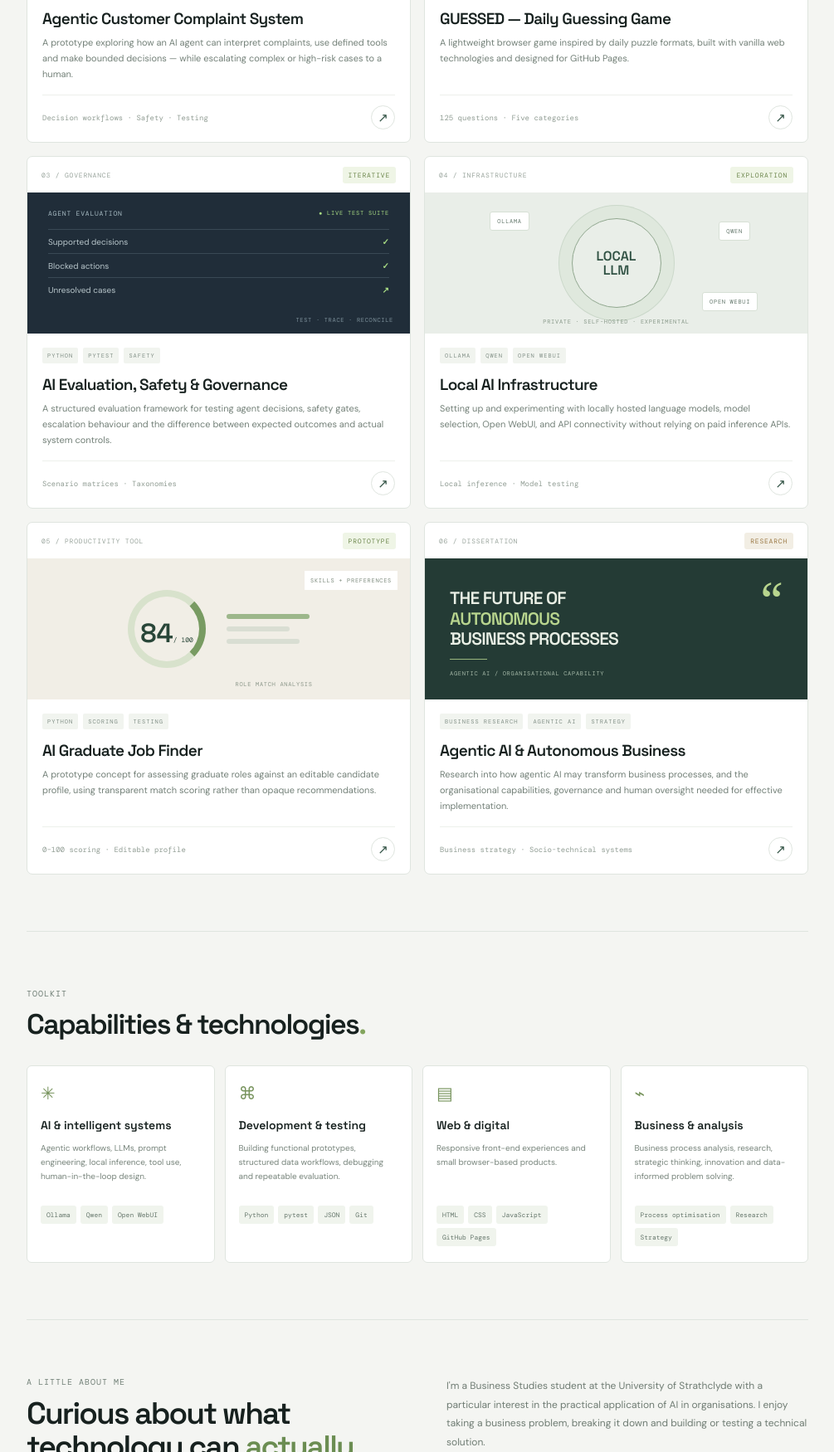
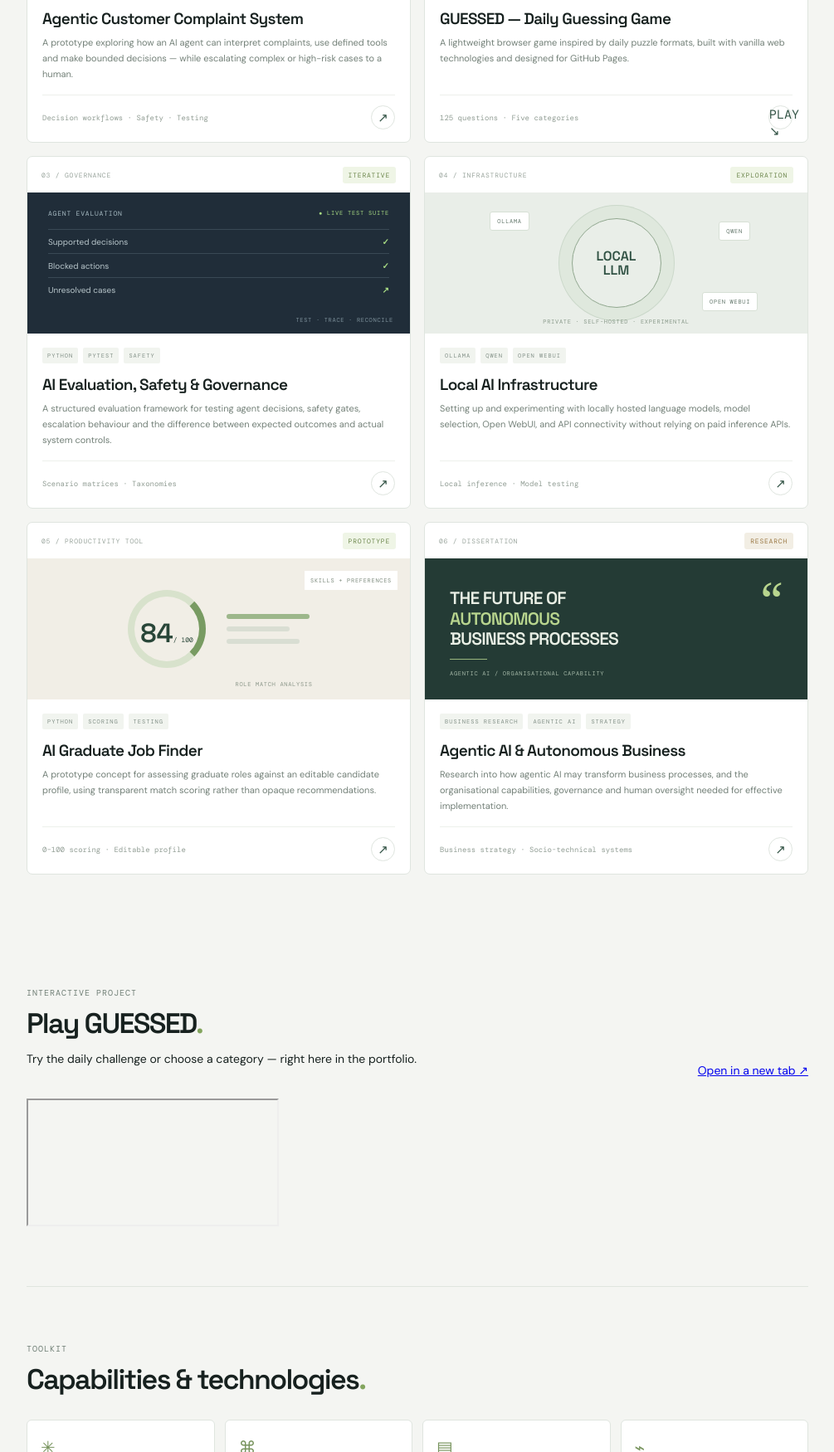
Before and after one commit to joshuat09/portfolio, a plain HTML site: page index.html in a window 1280 px wide. Shown: the part 1049-2799 px from the top of the page at 83% size, without its empty margins (252-1257 px from the left). Drawn offline with nearby package versions, Linux system fonts and the light colour scheme; grey boxes are pictures that could not be loaded.

Commit message:
Add playable GUESSED game section directly to portfolio

```diff
--- a/index.html
+++ b/index.html
@@ -55,7 +55,7 @@
           </article>
           <article class="project-card" data-category="software" tabindex="0" data-project="guessed">
             <div class="card-top"><span class="project-number">02 / WEB APP</span><span class="status status-live">PUBLISHED</span></div><div class="project-visual visual-game"><div class="game-title">GUESSED<span>_</span></div><div class="game-sub">A DAILY KNOWLEDGE GAME</div><div class="game-tiles"><i>?</i><i>?</i><i>?</i><i>?</i><i>?</i></div><div class="game-meta">DAILY CHALLENGE · #001</div></div>
-            <div class="card-content"><div class="tags"><span>HTML</span><span>CSS</span><span>JAVASCRIPT</span></div><h3>GUESSED — Daily Guessing Game</h3><p>A lightweight browser game inspired by daily puzzle formats, built with vanilla web technologies and designed for GitHub Pages.</p><div class="card-bottom"><span>125 questions · Five categories</span><a class="view-btn" href="https://joshuat09.github.io/guessed/" target="_blank" rel="noreferrer" aria-label="Open GUESSED">↗</a></div></div>
+            <div class="card-content"><div class="tags"><span>HTML</span><span>CSS</span><span>JAVASCRIPT</span></div><h3>GUESSED — Daily Guessing Game</h3><p>A lightweight browser game inspired by daily puzzle formats, built with vanilla web technologies and designed for GitHub Pages.</p><div class="card-bottom"><span>125 questions · Five categories</span><a class="view-btn play-game-link" href="#play-guessed" aria-label="Play GUESSED on this page">PLAY ↘</a></div></div>
           </article>
           <article class="project-card" data-category="ai" tabindex="0" data-project="evaluation">
             <div class="card-top"><span class="project-number">03 / GOVERNANCE</span><span class="status status-progress">ITERATIVE</span></div><div class="project-visual visual-eval"><div class="eval-head">AGENT EVALUATION <span>● LIVE TEST SUITE</span></div><div class="eval-line"><span>Supported decisions</span><b>✓</b></div><div class="eval-line"><span>Blocked actions</span><b>✓</b></div><div class="eval-line"><span>Unresolved cases</span><b>↗</b></div><div class="eval-footer">TEST · TRACE · RECONCILE</div></div>
@@ -75,6 +75,10 @@
           </article>
         </div>
       </section>
+      <section class="section guessed-play-section" id="play-guessed">
+        <div class="section-heading"><div><div class="eyebrow">INTERACTIVE PROJECT</div><h2>Play GUESSED<span>.</span></h2><p class="section-intro">Try the daily challenge or choose a category — right here in the portfolio.</p></div><a class="standalone-game-link" href="https://joshuat09.github.io/guessed/" target="_blank" rel="noreferrer">Open in a new tab ↗</a></div>
+        <div class="guessed-embed-shell"><iframe id="guessed-page-frame" title="Play the GUESSED daily guessing game" src="https://joshuat09.github.io/guessed/" loading="lazy" allow="clipboard-write" referrerpolicy="strict-origin-when-cross-origin"></iframe></div>
+      </section>
       <section class="capabilities section" id="capabilities">
         <div class="eyebrow">TOOLKIT</div><h2>Capabilities & technologies<span>.</span></h2>
         <div class="capability-grid">
@@ -92,7 +96,7 @@
     </main>
   </div>
   <dialog id="project-dialog" class="project-dialog">
-    <button class="dialog-close" aria-label="Close details">×</button><div class="eyebrow" id="dialog-kicker">PROJECT DETAILS</div><h2 id="dialog-title"></h2><p id="dialog-description"></p><div class="dialog-section"><h3>What it demonstrates</h3><ul id="dialog-points"></ul></div><div class="dialog-section"><h3>Technology / focus</h3><div class="chips" id="dialog-tech"></div></div><section id="game-embed-section" class="game-embed-section" hidden><div class="game-embed-heading"><div><div class="eyebrow">PLAY THE PROJECT</div><h3>Try GUESSED here<span>.</span></h3></div><a href="https://joshuat09.github.io/guessed/" target="_blank" rel="noreferrer">Open full game ↗</a></div><iframe id="guessed-frame" title="Play the GUESSED daily guessing game" src="https://joshuat09.github.io/guessed/" loading="lazy" allow="clipboard-write"></iframe></section><p class="dialog-note">Project status and descriptions are intentionally conservative; update this panel as the work develops.</p>
+    <button class="dialog-close" aria-label="Close details">×</button><div class="eyebrow" id="dialog-kicker">PROJECT DETAILS</div><h2 id="dialog-title"></h2><p id="dialog-description"></p><div class="dialog-section"><h3>What it demonstrates</h3><ul id="dialog-points"></ul></div><div class="dialog-section"><h3>Technology / focus</h3><div class="chips" id="dialog-tech"></div></div><p class="dialog-note">Project status and descriptions are intentionally conservative; update this panel as the work develops.</p>
   </dialog>
   <script src="script.js"></script>
 </body>
```
